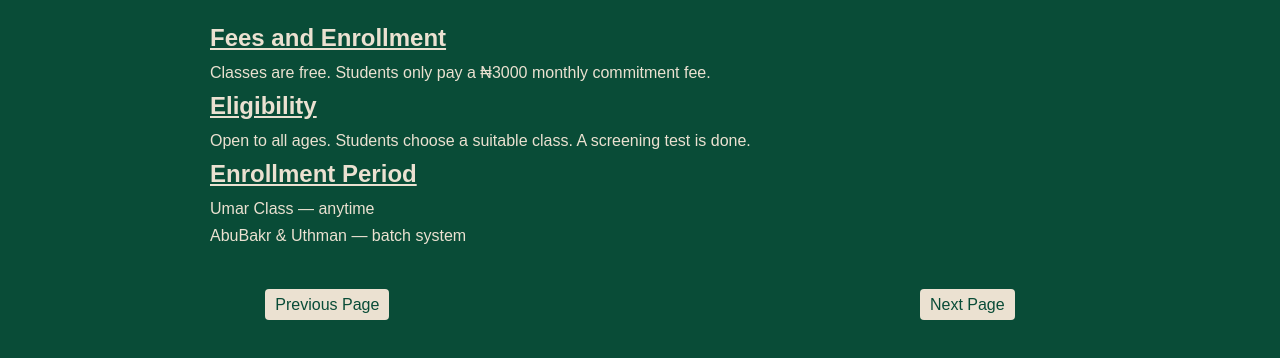
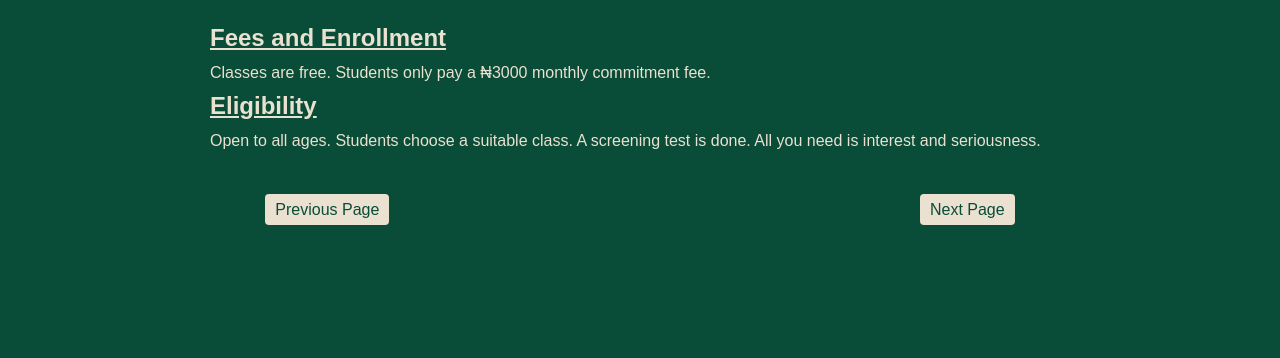
Before and after one commit to abunusaybah1/an-nahj-islamic-institute, a plain HTML site: page fees.html in a window 1280 px wide. Shown: the part 122-480 px from the top of the page. Drawn offline with Linux system fonts and the light colour scheme.

Commit message:
Clarify eligibility requirements in fees.html
Updated eligibility paragraph to clarify requirements.

```diff
--- a/fees.html
+++ b/fees.html
@@ -19,11 +19,8 @@
 			<h2>Eligibility</h2>
 			<p>
 				Open to all ages. Students choose a suitable class. A screening test is
-				done.
+				done. All you need is interest and seriousness.
 			</p>
-
-			<h2>Enrollment Period</h2>
-			<p>Umar Class — anytime<br />AbuBakr & Uthman — batch system</p>
 		</section>
 
 		<div class="next">
```
